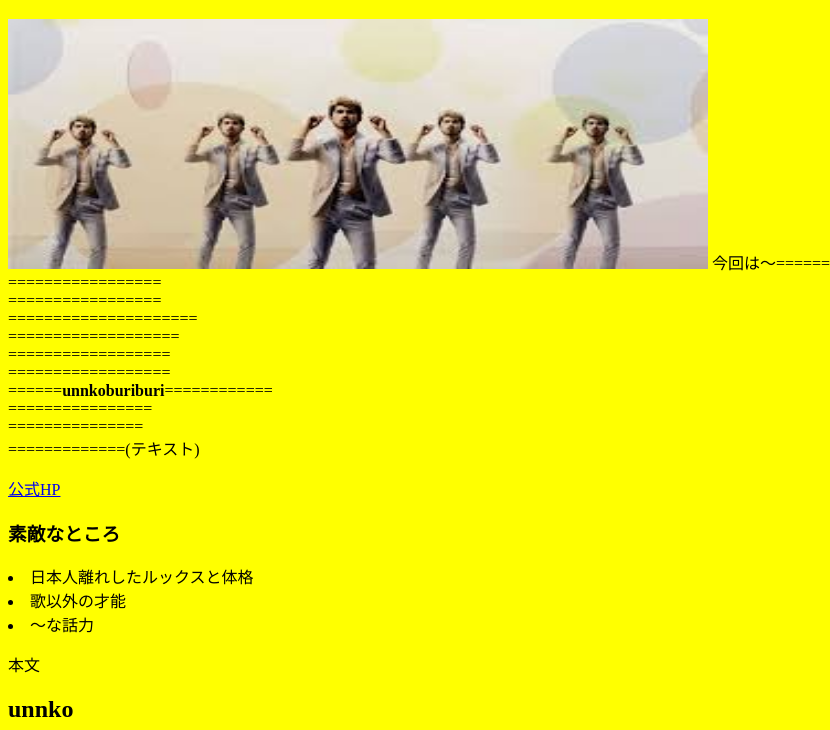
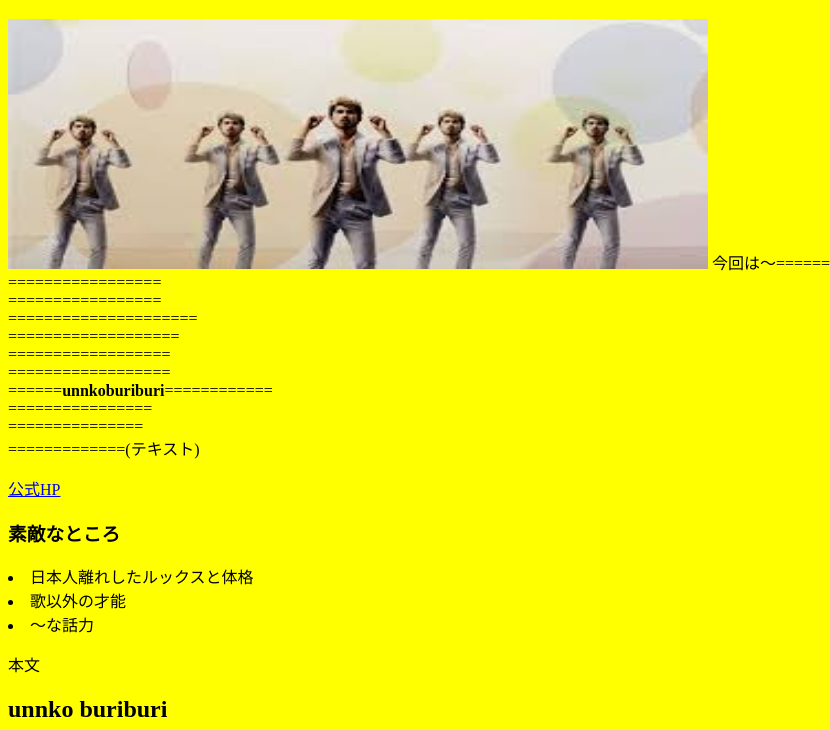
Before and after one commit to taiki876/boxing.youtube, a plain HTML site: page index.html in a window 1280 px wide. Shown: the part 70-800 px from the top of the page, without its empty margins (0-830 px from the left). Drawn offline with Linux system fonts and the light colour scheme.

Commit message:
buriburi

```diff
--- a/index.html
+++ b/index.html
@@ -16,7 +16,7 @@
 		<li>～な話力</li>
 	<p>
 		本文
-	<h2>unnko</h2>
+	<h2>unnko buriburi</h2>
 	本文
 	<h2>歌以外の才能</h2>
 	本文
```
